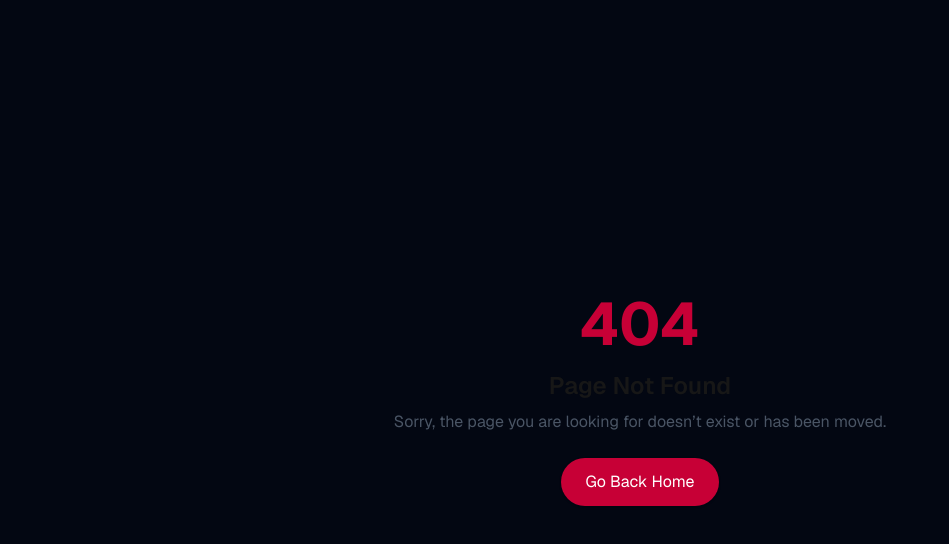
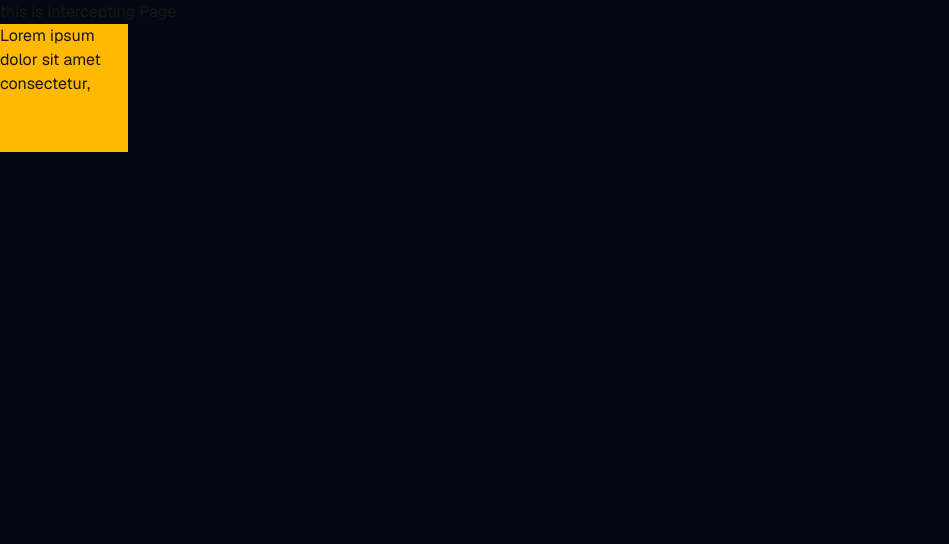
Before and after one commit to raufurislam/hello-nextjs, a Next.js app: page /intercepting in a window 1280 px wide. Before the commit this address had no page. Shown: the top 544 px of the page, without its empty margins (0-949 px from the left). Built offline with nearby package versions, Linux system fonts and the light colour scheme.

Commit message:
Intercepting

```diff
--- /dev/null
+++ b/src/app/(.)intercepting/page.tsx
@@ -0,0 +1,10 @@
+const page = () => {
+  return (
+    <div>
+      this is intercepting Page
+      <div className="w-32 h-32 bg-amber-400"></div>
+    </div>
+  );
+};
+
+export default page;
--- /dev/null
+++ b/src/app/(root)/intercepting/page.tsx
@@ -0,0 +1,14 @@
+import React from "react";
+
+const page = () => {
+  return (
+    <div>
+      this is intercepting Page
+      <div className="w-32 h-32 bg-amber-400">
+        Lorem ipsum dolor sit amet consectetur,
+      </div>
+    </div>
+  );
+};
+
+export default page;
--- a/src/app/(root)/parallel/page.tsx
+++ b/src/app/(root)/parallel/page.tsx
@@ -12,6 +12,8 @@ export default function ParallelPage() {
       <button onClick={() => router.push("/products")}>
         View Product with hooks
       </button>
+      <br />
+      <Link href="/intercepting">Go to product page Intercepting</Link>
     </div>
   );
 }
```
